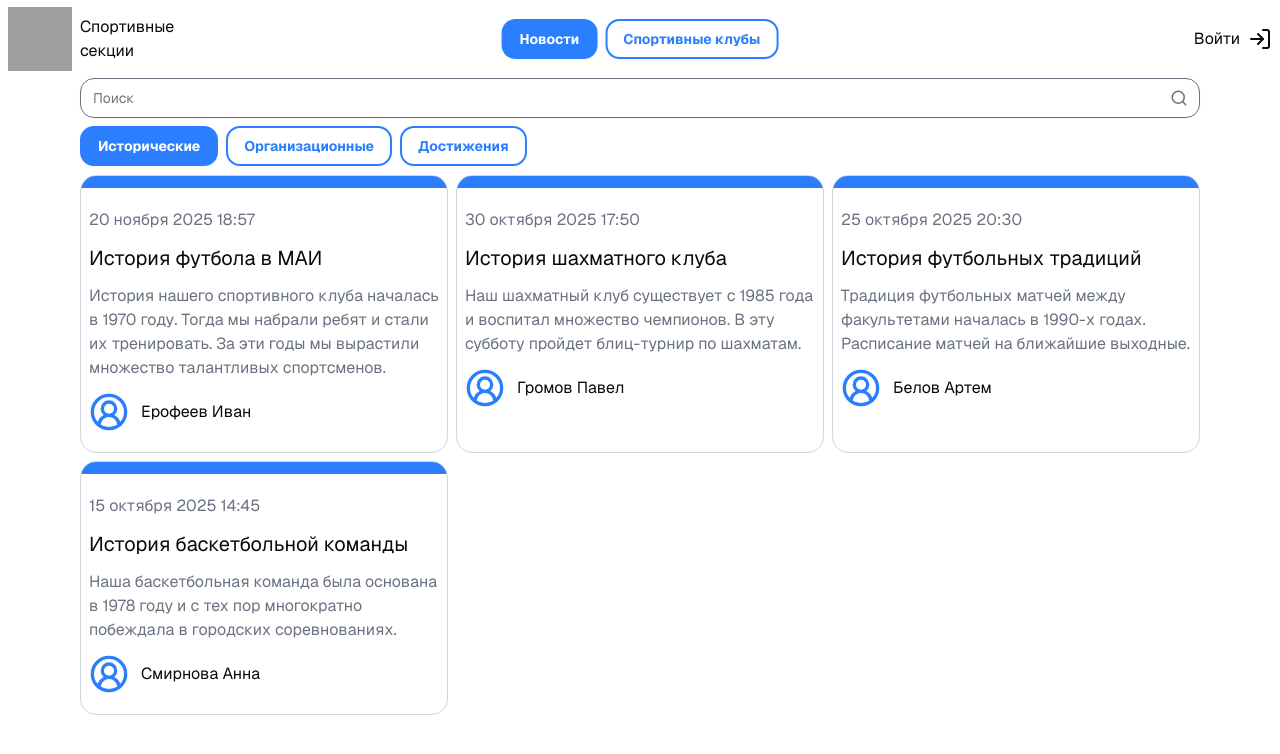
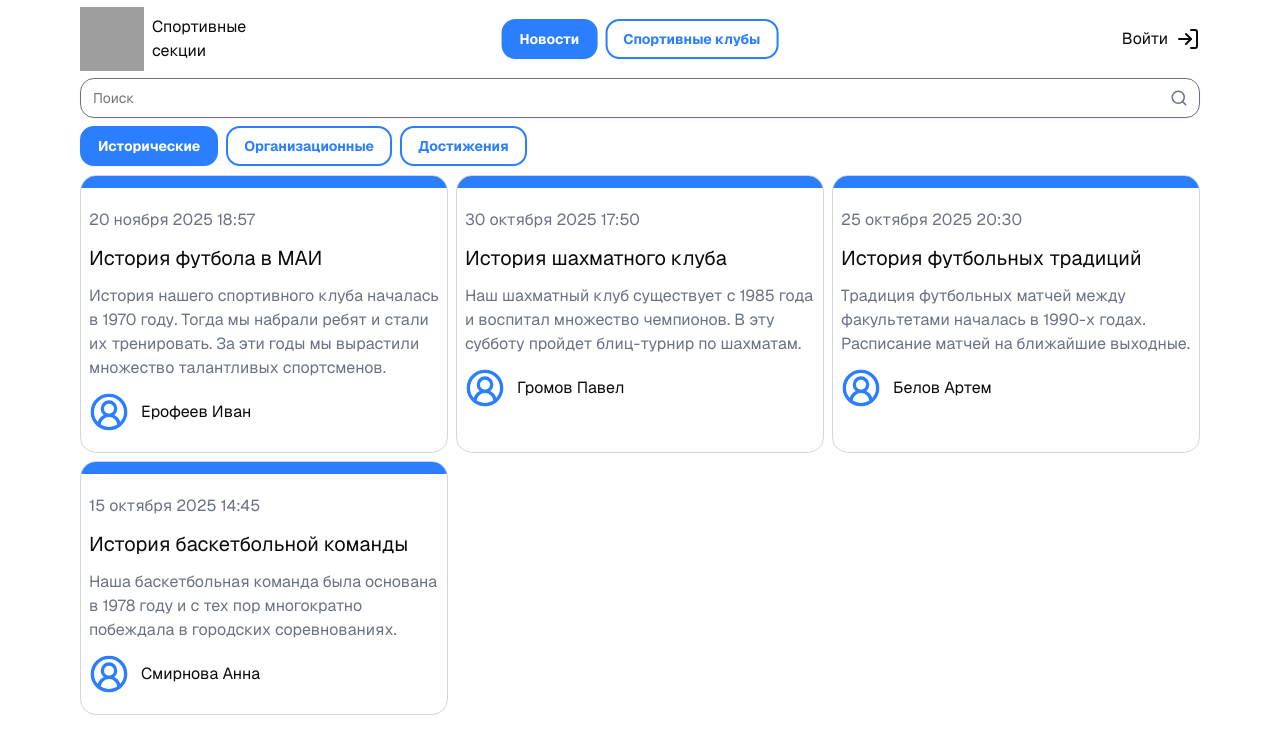
Before and after one commit to TopITOrg/BetaFrontend, a Next.js app: page / in a window 1280 px wide. Shown: the top 754 px of the page. Built offline with nearby package versions, Linux system fonts and the light colour scheme; grey boxes are pictures that could not be loaded.

Commit message:
navbar px 20

```diff
--- a/src/components/navbar.tsx
+++ b/src/components/navbar.tsx
@@ -21,7 +21,7 @@ function Navbar({ selectedButton = 0 }: NavbarProps) {
     };
 
     return (
-        <nav className="px-2 gap-2 pt-2 flex flex-row items-center justify-between w-full h-[70px] relative">
+        <nav className="px-20 gap-2 pt-2 flex flex-row items-center justify-between w-full h-[70px] relative">
             <div className="flex flex-row items-center gap-2">
                 <Image
                     src="/Default.svg"
```
